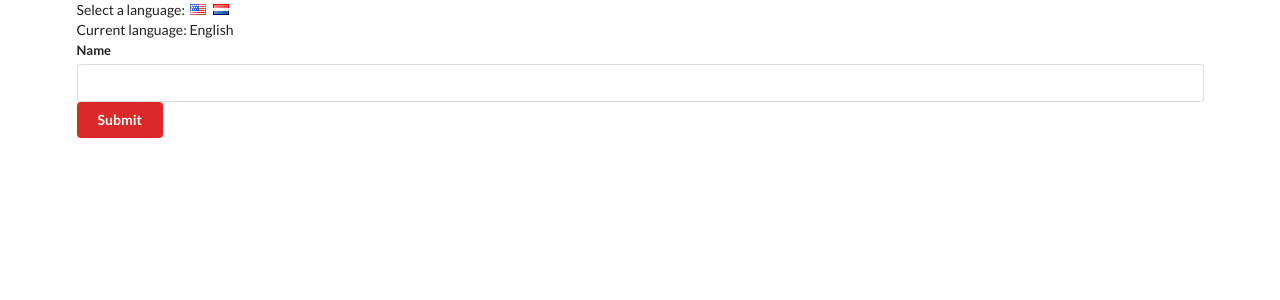
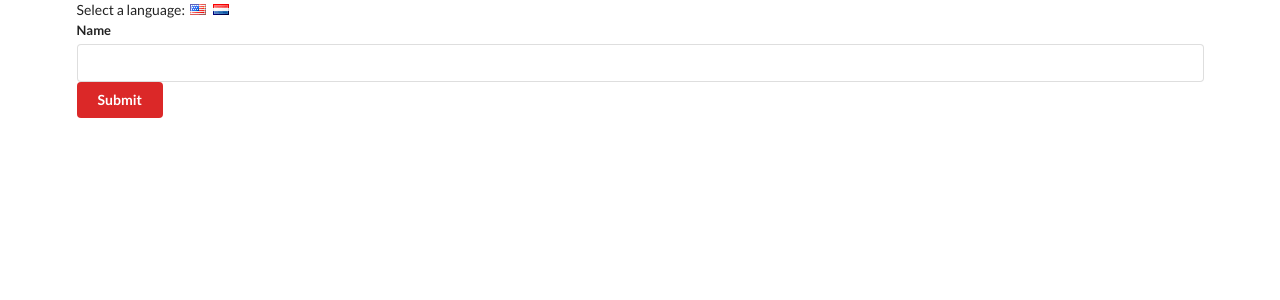
Before and after one commit to ajw725/react-translate, a React (Create React App) app: page / in a window 1280 px wide. Shown: the top 300 px of the page. Built offline with nearby package versions, Linux system fonts and the light colour scheme.

Commit message:
refactor to create LanguageStore using context

```diff
--- a/src/components/App.tsx
+++ b/src/components/App.tsx
@@ -1,21 +1,18 @@
-import React, { useState } from 'react';
+import React from 'react';
 import UserCreate from './UserCreate';
 import LanguageSelector from './LanguageSelector';
-import LanguageContext from '../contexts/LanguageContext';
+import { LanguageStore } from '../contexts/LanguageContext';
 import ColorContext from '../contexts/ColorContext';
 
 const App = () => {
-  const [language, setLanguage] = useState('English');
-
   return (
     <div className="ui container">
-      <LanguageSelector onLanguageChange={setLanguage} />
-      Current language: {language}
-      <LanguageContext.Provider value={language}>
+      <LanguageStore>
+        <LanguageSelector />
         <ColorContext.Provider value="red">
           <UserCreate />
         </ColorContext.Provider>
-      </LanguageContext.Provider>
+      </LanguageStore>
     </div>
   );
 };
--- a/src/components/Button.tsx
+++ b/src/components/Button.tsx
@@ -3,7 +3,7 @@ import LanguageContext from '../contexts/LanguageContext';
 import ColorContext from '../contexts/ColorContext';
 
 const Button = () => {
-  const language = useContext(LanguageContext);
+  const { language } = useContext(LanguageContext);
   const color = useContext(ColorContext);
 
   const buttonText = () => {
--- a/src/components/Field.tsx
+++ b/src/components/Field.tsx
@@ -2,7 +2,7 @@ import React, { useContext } from 'react';
 import LanguageContext from '../contexts/LanguageContext';
 
 const Field = () => {
-  const language = useContext(LanguageContext);
+  const { language } = useContext(LanguageContext);
 
   const labelText = () => {
     switch (language) {
--- a/src/components/LanguageSelector.tsx
+++ b/src/components/LanguageSelector.tsx
@@ -1,18 +1,14 @@
-import React from 'react';
+import React, { useContext } from 'react';
+import LanguageContext from '../contexts/LanguageContext';
 
-interface LanguageSelectorProps {
-  onLanguageChange(language: string): void;
-}
+const LanguageSelector = () => {
+  const { onLanguageChange } = useContext(LanguageContext);
 
-const LanguageSelector = (props: LanguageSelectorProps) => {
   return (
     <div>
       Select a language: &nbsp;
-      <i
-        className="flag us"
-        onClick={() => props.onLanguageChange('English')}
-      />
-      <i className="flag nl" onClick={() => props.onLanguageChange('Dutch')} />
+      <i className="flag us" onClick={() => onLanguageChange('English')} />
+      <i className="flag nl" onClick={() => onLanguageChange('Dutch')} />
     </div>
   );
 };
--- a/src/contexts/LanguageContext.tsx
+++ b/src/contexts/LanguageContext.tsx
@@ -1,3 +1,25 @@
-import React from 'react';
+import React, { useState } from 'react';
 
-export default React.createContext('English');
+interface LanguageStoreProps {
+  children: any;
+}
+
+const Context = React.createContext({
+  language: 'English',
+  onLanguageChange: (_language: string) => {},
+});
+
+export const LanguageStore = (props: LanguageStoreProps) => {
+  const [language, setLanguage] = useState('English');
+
+  const providerValue = {
+    language: language,
+    onLanguageChange: setLanguage,
+  };
+
+  return (
+    <Context.Provider value={providerValue}>{props.children}</Context.Provider>
+  );
+};
+
+export default Context;
```
